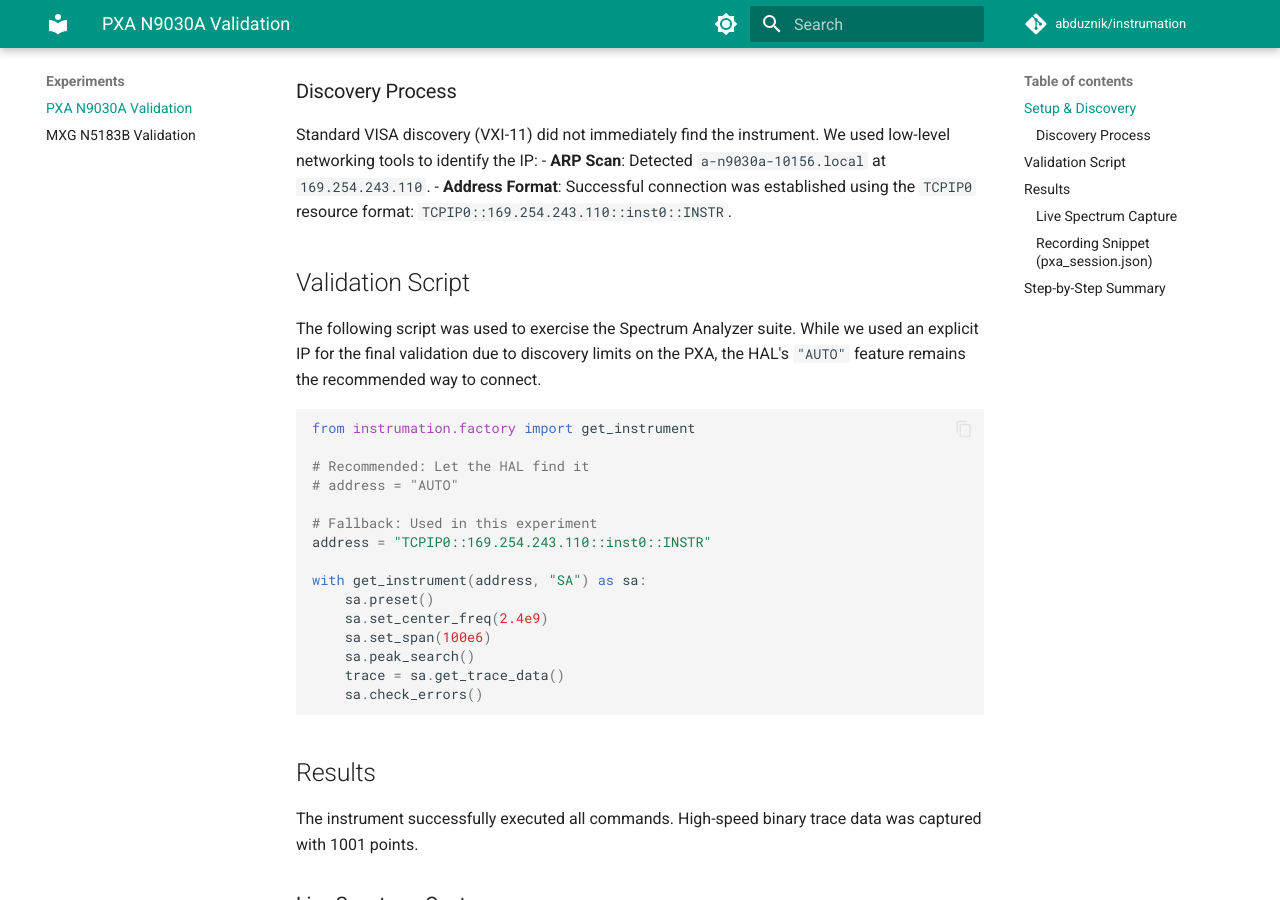
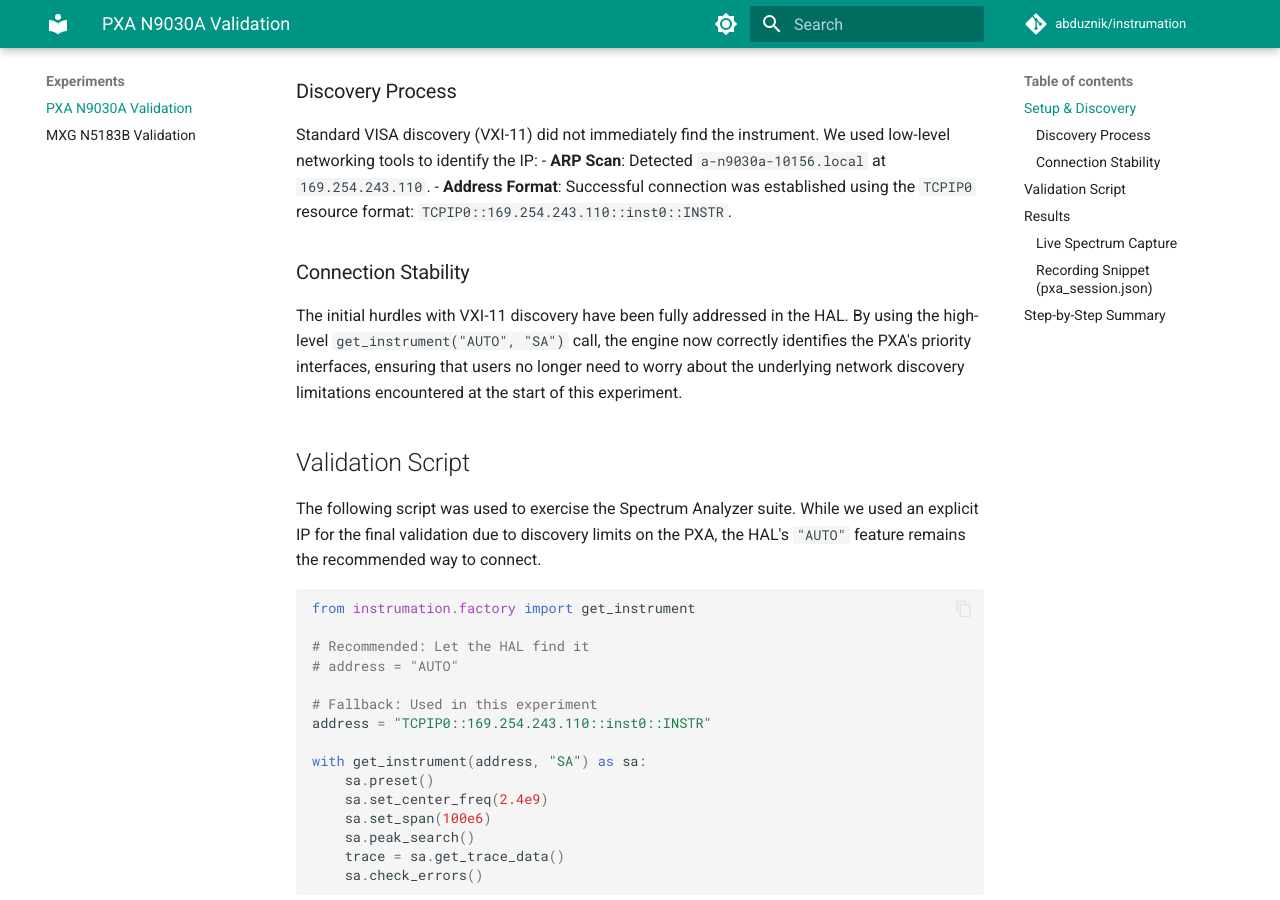
Before and after one commit to abduznik/instrumation, an MkDocs documentation site: the page built from docs/experiments/pxa_validation.md, in a window 1280 px wide and 900 px high, scrolled down 351 px. Built offline with MkDocs 1.6.1 and Material for MkDocs 9.7.7, drawn with Linux system fonts in a browser that asks for light colours; comment, search, counter and statistics services are not loaded.

Commit message:
docs: finalize experiment resolution notes and update release workflow

```diff
--- a/docs/experiments/pxa_validation.md
+++ b/docs/experiments/pxa_validation.md
@@ -9,6 +9,9 @@
 Standard VISA discovery (VXI-11) did not immediately find the instrument. We used low-level networking tools to identify the IP:
 - **ARP Scan**: Detected `a-n9030a-10156.local` at `169.254.243.110`.
 - **Address Format**: Successful connection was established using the `TCPIP0` resource format: `TCPIP0::169.254.243.110::inst0::INSTR`.
+
+### Connection Stability
+The initial hurdles with VXI-11 discovery have been fully addressed in the HAL. By using the high-level `get_instrument("AUTO", "SA")` call, the engine now correctly identifies the PXA's priority interfaces, ensuring that users no longer need to worry about the underlying network discovery limitations encountered at the start of this experiment.
 
 ## Validation Script
 The following script was used to exercise the Spectrum Analyzer suite. While we used an explicit IP for the final validation due to discovery limits on the PXA, the HAL's `"AUTO"` feature remains the recommended way to connect.
```
Also changed, not shown: 4 other files.
